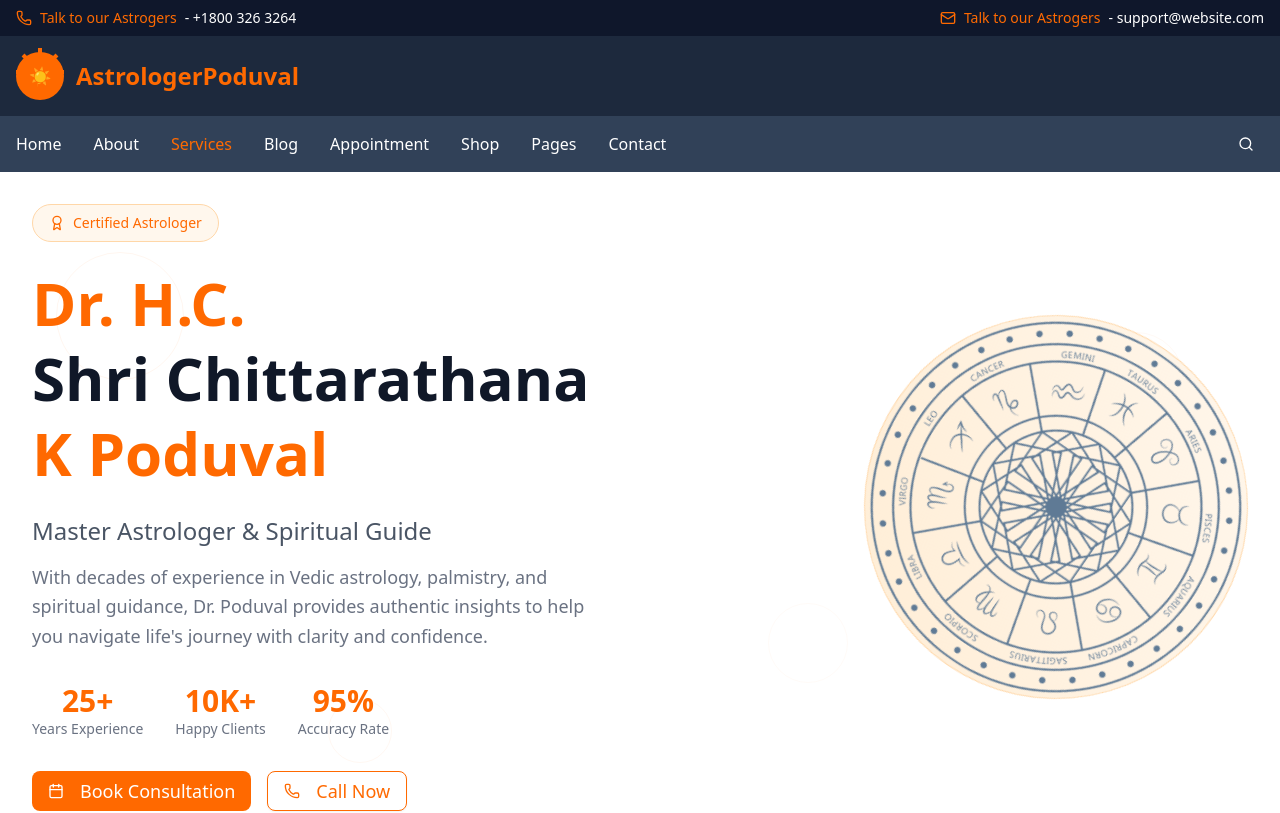
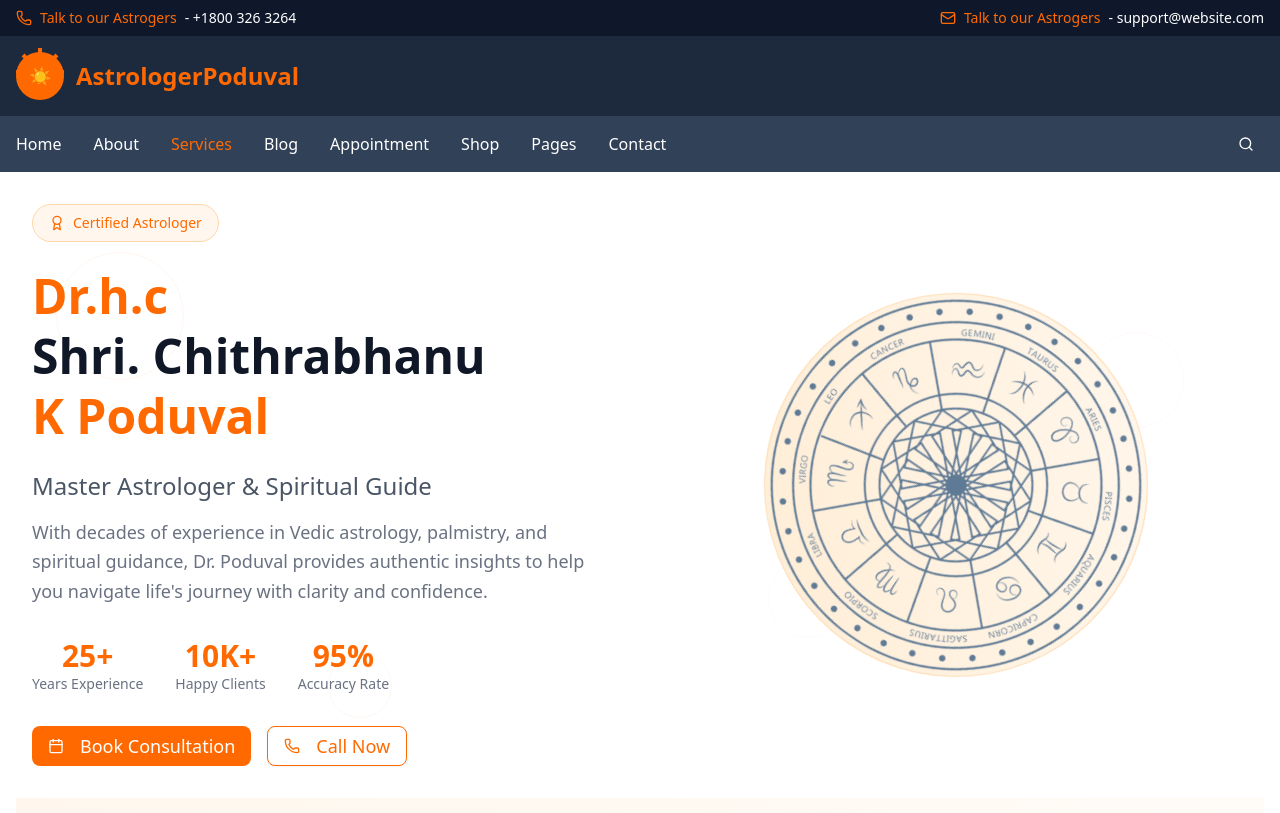
Before and after one commit to jbscript/astrologer, a React (Vite) app: page / in a window 1280 px wide. Shown: the top 813 px of the page. Built offline with nearby package versions, Linux system fonts and the light colour scheme.

Commit message:
fix: Correct name spelling and title in Hero component

```diff
--- a/src/components/hero.tsx
+++ b/src/components/hero.tsx
@@ -23,12 +23,12 @@ export default function Hero() {
                 Certified Astrologer
               </span>
             </div>
-
+            {/* Dr.h.c Shri. Chithrabhanu K Poduval */}
             {/* Main Title */}
-            <h1 className="text-4xl md:text-5xl lg:text-6xl font-bold leading-tight mb-6">
-              <span className="text-orange-500">Dr. H.C.</span>
+            <h1 className="text-3xl md:text-4xl lg:text-5xl font-bold leading-tight mb-6">
+              <span className="text-orange-500">Dr.h.c</span>
               <br />
-              <span className="text-gray-900">Shri Chittarathana</span>
+              <span className="text-gray-900">Shri. Chithrabhanu</span>
               <br />
               <span className="text-orange-500">K Poduval</span>
             </h1>
@@ -82,7 +82,7 @@ export default function Hero() {
           </div>
 
           {/* Right Content - Mystical Elements */}
-          <div className="relative flex justify-center lg:justify-end">
+          <div className="relative flex justify-center lg:justify-center">
             <div className="relative">
               {/* Main Circle */}
               <div
```
